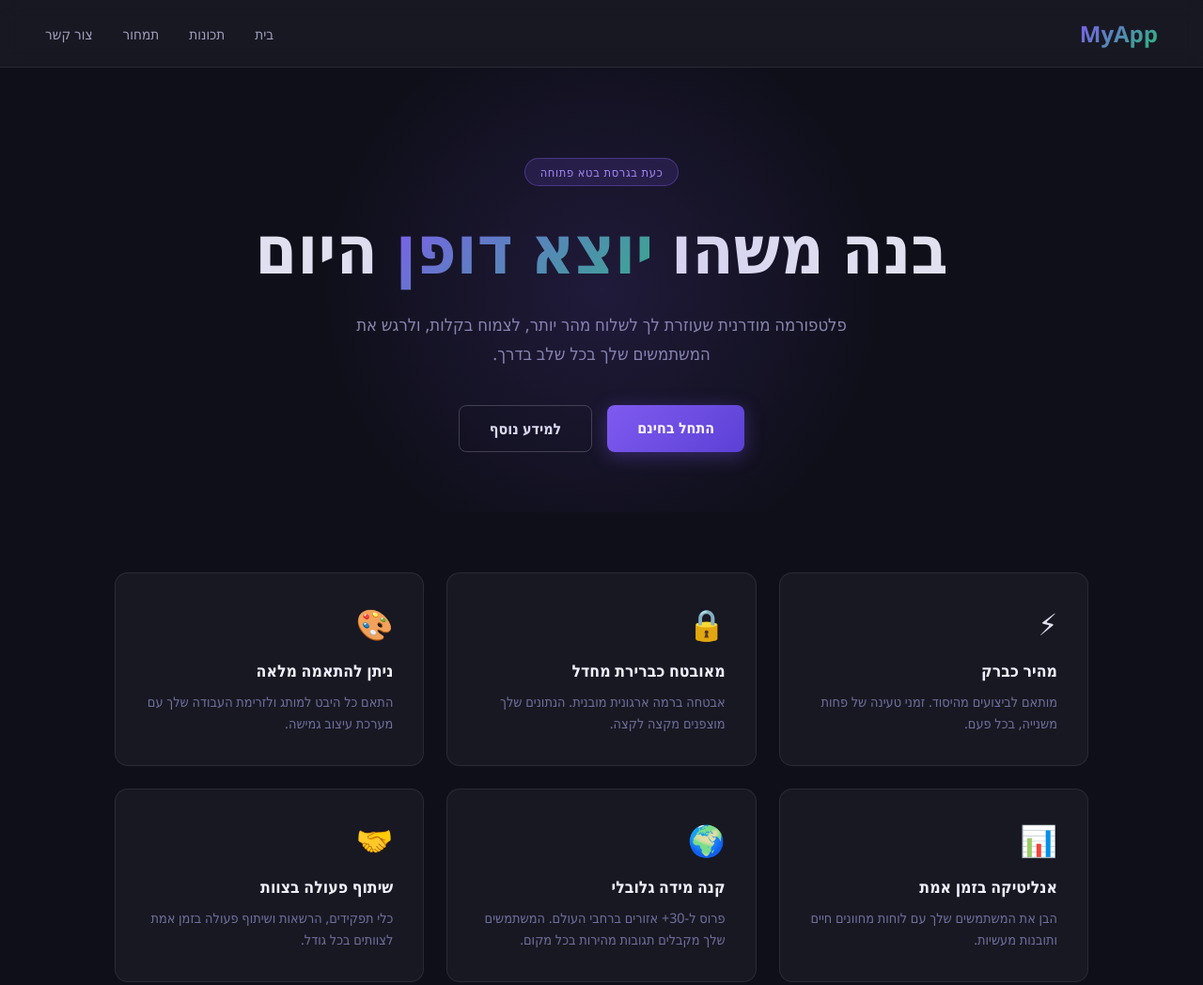
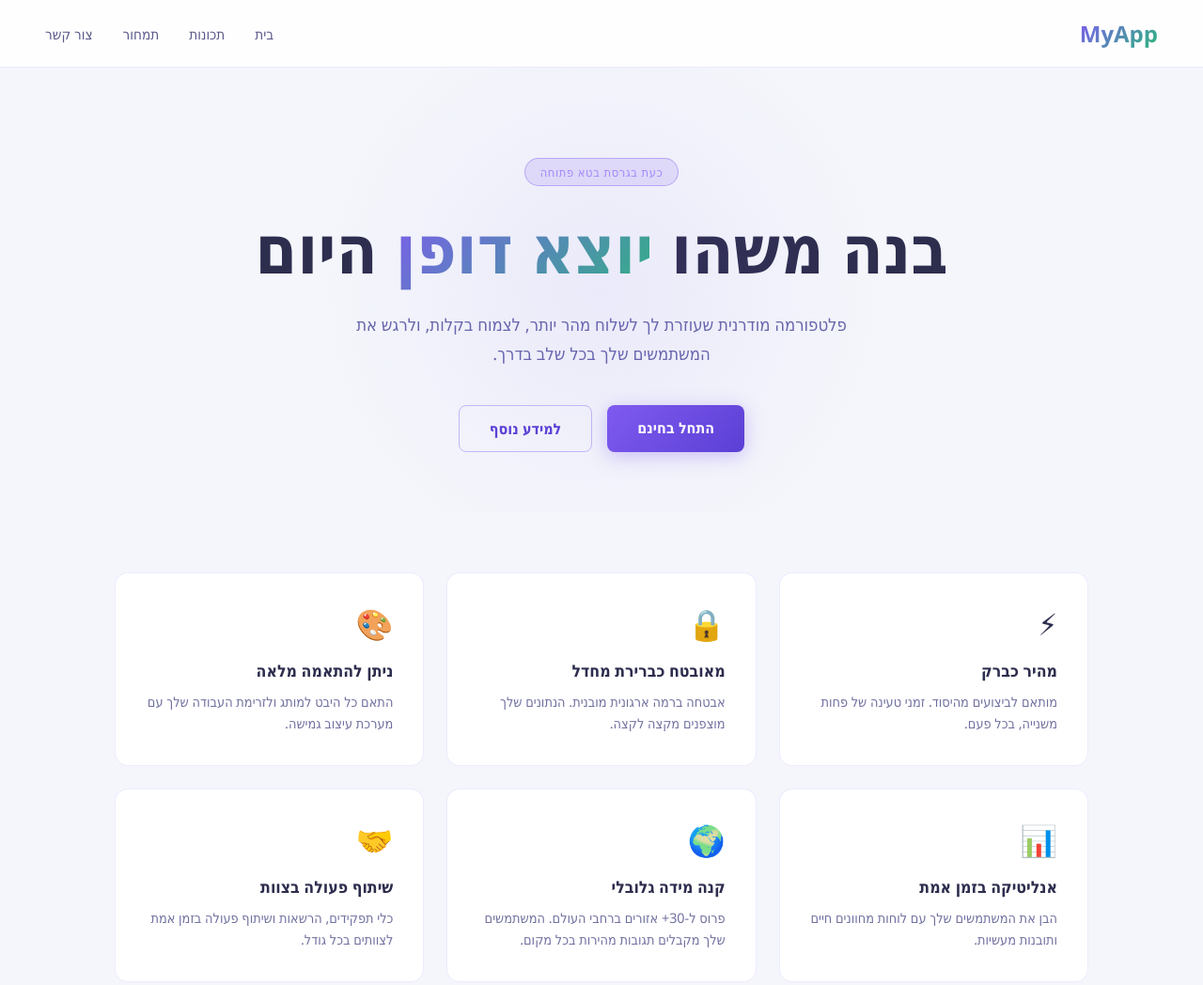
Before and after one commit to nirlevyg/claude-testing, a plain HTML site: page index_hebrew.html in a window 1280 px wide. Shown: the top 1048 px of the page at 94% size. Drawn offline with Linux system fonts and the light colour scheme.

Commit message:
Update index_hebrew.html colors to light theme
Co-Authored-By: Claude Sonnet 4.6 <noreply@anthropic.com>

```diff
--- a/index_hebrew.html
+++ b/index_hebrew.html
@@ -13,8 +13,8 @@
 
     body {
       font-family: 'Segoe UI', Tahoma, Geneva, Verdana, sans-serif;
-      background: #0f0f1a;
-      color: #e0e0f0;
+      background: #f4f6fb;
+      color: #2d2d4e;
       min-height: 100vh;
     }
 
@@ -24,9 +24,9 @@
       justify-content: space-between;
       align-items: center;
       padding: 1.2rem 3rem;
-      background: rgba(255, 255, 255, 0.04);
+      background: rgba(255, 255, 255, 0.85);
       backdrop-filter: blur(10px);
-      border-bottom: 1px solid rgba(255, 255, 255, 0.08);
+      border-bottom: 1px solid rgba(100, 80, 200, 0.12);
       position: sticky;
       top: 0;
       z-index: 100;
@@ -48,7 +48,7 @@
     }
 
     .nav-links a {
-      color: #a0a0c0;
+      color: #5a5a8a;
       text-decoration: none;
       font-size: 0.95rem;
       transition: color 0.2s;
@@ -75,7 +75,7 @@
       position: absolute;
       width: 600px;
       height: 600px;
-      background: radial-gradient(circle, rgba(127, 90, 240, 0.15) 0%, transparent 70%);
+      background: radial-gradient(circle, rgba(127, 90, 240, 0.08) 0%, transparent 70%);
       top: 50%;
       left: 50%;
       transform: translate(-50%, -50%);
@@ -111,7 +111,7 @@
 
     .subtitle {
       font-size: 1.15rem;
-      color: #8888aa;
+      color: #6666aa;
       max-width: 560px;
       line-height: 1.7;
       margin-bottom: 2.5rem;
@@ -151,13 +151,13 @@
 
     .btn-outline {
       background: transparent;
-      color: #e0e0f0;
-      border: 1px solid rgba(255, 255, 255, 0.2);
+      color: #5a3fd4;
+      border: 1px solid rgba(127, 90, 240, 0.4);
     }
 
     .btn-outline:hover {
       border-color: #7f5af0;
-      color: #a78bfa;
+      color: #7f5af0;
     }
 
     /* FEATURES */
@@ -171,8 +171,8 @@
     }
 
     .card {
-      background: rgba(255, 255, 255, 0.04);
-      border: 1px solid rgba(255, 255, 255, 0.08);
+      background: #ffffff;
+      border: 1px solid rgba(127, 90, 240, 0.12);
       border-radius: 14px;
       padding: 2rem;
       transition: border-color 0.2s, transform 0.2s;
@@ -191,7 +191,7 @@
     .card h3 {
       font-size: 1.1rem;
       margin-bottom: 0.6rem;
-      color: #f0f0ff;
+      color: #2d2d4e;
     }
 
     .card p {
@@ -207,8 +207,8 @@
       flex-wrap: wrap;
       gap: 3rem;
       padding: 3rem 2rem;
-      border-top: 1px solid rgba(255, 255, 255, 0.06);
-      border-bottom: 1px solid rgba(255, 255, 255, 0.06);
+      border-top: 1px solid rgba(127, 90, 240, 0.12);
+      border-bottom: 1px solid rgba(127, 90, 240, 0.12);
       max-width: 900px;
       margin: 0 auto 4rem;
     }
@@ -233,8 +233,8 @@
       text-align: center;
       padding: 2rem;
       font-size: 0.85rem;
-      color: #44445a;
-      border-top: 1px solid rgba(255, 255, 255, 0.06);
+      color: #9090b0;
+      border-top: 1px solid rgba(127, 90, 240, 0.12);
     }
   </style>
 </head>
```
